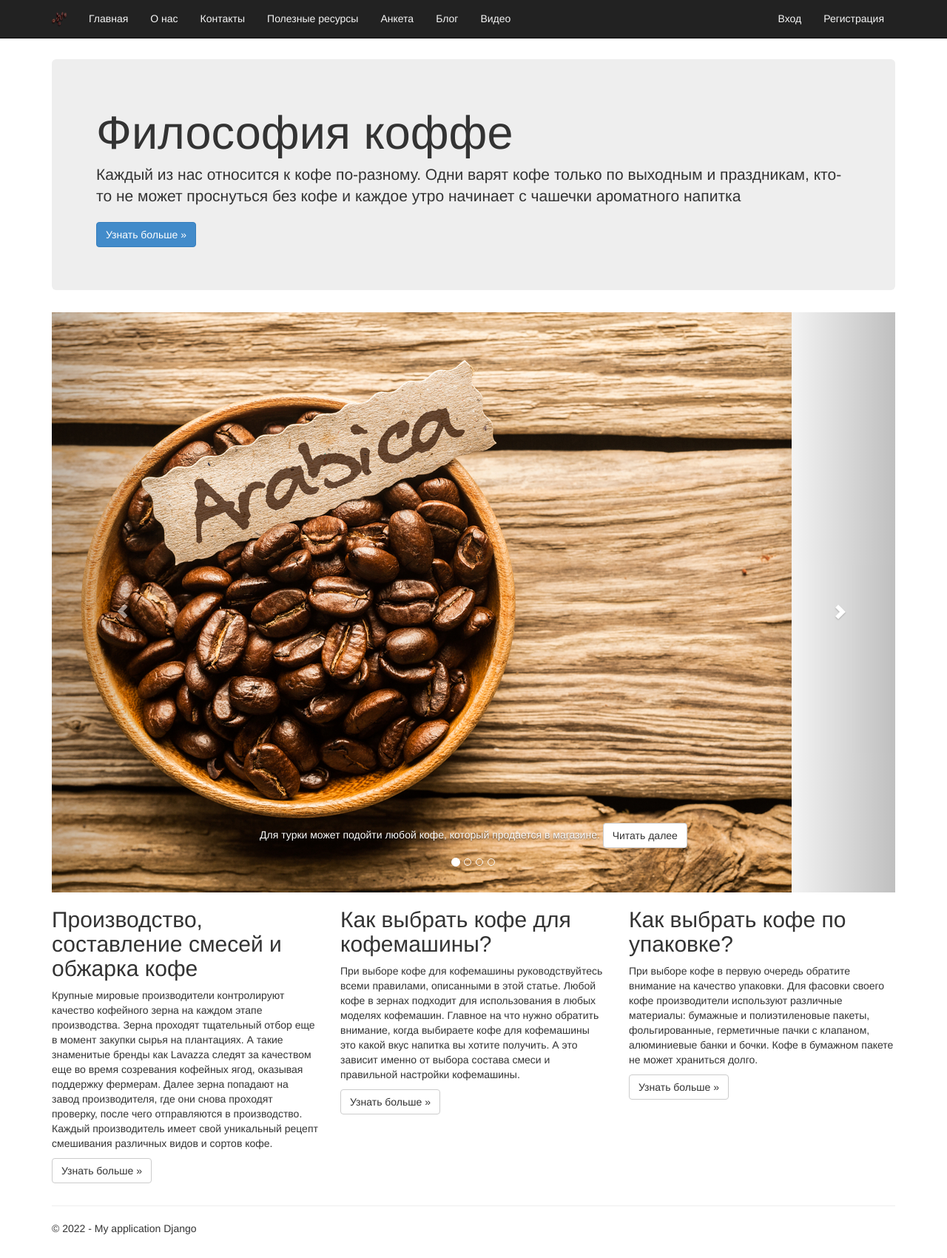
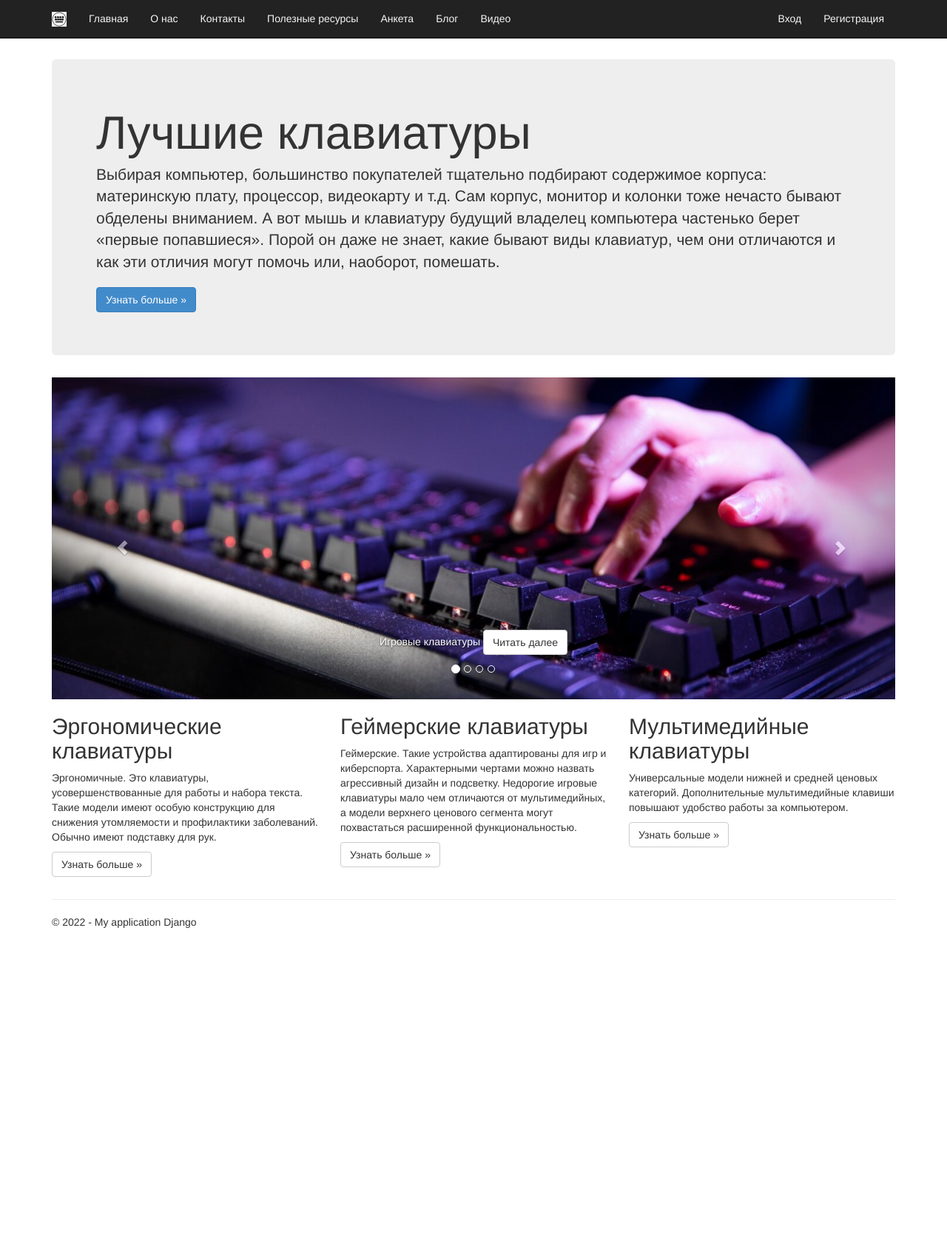
Before and after one commit to DronB1/4LabWeb, a Django app: page / in a window 1280 px wide. Shown: the whole page at 74% size. After the commit the page ends 1254 px from the top, so only its background shows below. Run offline with Django 3.2, Linux system fonts and the light colour scheme; some libraries are stand-ins or nearby versions.

Commit message:
кайф

```diff
--- a/4LabWeb/app/templates/app/about.html
+++ b/4LabWeb/app/templates/app/about.html
@@ -6,13 +6,13 @@
 <h3>{{ message }}</h3>
 
 <adress>
-   <strong>Философия коффе</strong><br />
-    Основана в 2000 году. Привозим самый вкусный коффе с самых дальних стран<br />
+   <strong>Магазин клавиатур</strong><br />
+    Основана в 2000 году. Привозим самые лучшие клавиатуры со всего мира!<br />
     Ждем вас каждый день с 9:00 по 20:00.
 </adress>
 
 <adress>
     <strong>Отдел маркетинга:</strong>
-    <a href="mailto:make.rom@yandex.ru">make.rom@yandex.ru</a>
+    <a href="mailto:make.rom@yandex.ru">ruslantut@yandex.ru</a>
  </adress>
 {% endblock %}
--- a/4LabWeb/app/templates/app/contact.html
+++ b/4LabWeb/app/templates/app/contact.html
@@ -13,7 +13,7 @@
 
 <address>
     <strong>Отдел маркетинга:</strong>
-    <a href="mailto:make.rom@yandex.ru">make.rom@yandex.ru</a>
+    <a href="mailto:make.rom@yandex.ru">ruslantut@yandex.ru</a>
 </address>
 
 {% endblock %}
--- a/4LabWeb/app/templates/app/index.html
+++ b/4LabWeb/app/templates/app/index.html
@@ -5,8 +5,8 @@
 {% block content %}
 
 <div class="jumbotron">
-    <h1>Философия коффе</h1>
-    <p class="lead">Каждый из нас относится к кофе по-разному. Одни варят кофе только по выходным и праздникам, кто-то не может проснуться без кофе и каждое утро начинает с чашечки ароматного напитка</p>
+    <h1>Лучшие клавиатуры</h1>
+    <p class="lead">Выбирая компьютер, большинство покупателей тщательно подбирают содержимое корпуса: материнскую плату, процессор, видеокарту и т.д. Сам корпус, монитор и колонки тоже нечасто бывают обделены вниманием. А вот мышь и клавиатуру будущий владелец компьютера частенько берет «первые попавшиеся». Порой он даже не знает, какие бывают виды клавиатур, чем они отличаются и как эти отличия могут помочь или, наоборот, помешать.</p>
     <p><a href="https://www.djangoproject.com/" class="btn btn-primary btn-large">Узнать больше &raquo;</a></p>
 </div>
 <div id="myCarousel" class="carousel slide" data-ride="carousel" data-interval="2000">
@@ -18,10 +18,10 @@
     </ol>
     <div class="carousel-inner" role="listbox">
         <div class="item active">
-            <img src="{% static 'app/content/coffee.jpg'%} " alt="Первый слайд" class="img-responsive" />
+            <img src="{% static 'app/content/clava.jpg'%} " alt="Первый слайд" class="img-responsive" />
             <div class="carousel-caption" role="option">
                 <p>
-                    Для турки может подойти любой кофе, который продается в магазине.
+                    Игровые клавиатуры
                     <a class="btn btn-default" href="https://go.microsoft.com/fwlink/?LinkID=525028&clcid=0x409">
                         Читать далее
                     </a>
@@ -29,10 +29,10 @@
             </div>
         </div>
         <div class="item">
-            <img src="{% static 'app/content/coffee2.jpg'%}" width="600" height=" 600" alt="Второй слайд"  class="img-responsive" />
+            <img src="{% static 'app/content/clava1.jpg'%}" width="600" height=" 600" alt="Второй слайд"  class="img-responsive" />
             <div class="carousel-caption" role="option">
                 <p>
-                    В России не продают готовый молотый кофе необходимого помола.
+                   Беспроводные клавиатуры
                     <a class="btn btn-default" href="https://go.microsoft.com/fwlink/?LinkID=525030&clcid=0x409">
                         Читать далее
                     </a>
@@ -40,10 +40,10 @@
             </div>
         </div>
         <div class="item">
-            <img src=" {% static 'app/content/coffee3.jpg'%} " alt="Третий слайд"  class="img-responsive" />
+            <img src=" {% static 'app/content/clava2.jpg'%} " alt="Третий слайд"  class="img-responsive" />
             <div class="carousel-caption" role="option">
                 <p>
-                   Как выбрать кофе по упаковке?
+                   Механическая клавиатура
                     <a class="btn btn-default" href="https://go.microsoft.com/fwlink/?LinkID=525029&clcid=0x409">
                         Читать далее
                     </a>
@@ -68,23 +68,20 @@
 
 <div class="row">
     <div class="col-md-4">
-        <h2>Производство, составление смесей и обжарка кофе</h2>
+        <h2>Эргономические клавиатуры</h2>
         <p>
-            Крупные мировые производители контролируют качество кофейного зерна на каждом этапе производства. Зерна проходят тщательный отбор еще в момент закупки сырья на плантациях. А такие знаменитые бренды как Lavazza следят за качеством еще во время созревания кофейных ягод, оказывая поддержку фермерам. Далее зерна попадают на завод производителя, где они снова проходят проверку, после чего отправляются в производство.
-            Каждый производитель имеет свой уникальный рецепт смешивания различных видов и сортов кофе.
+            Эргономичные. Это клавиатуры, усовершенствованные для работы и набора текста. Такие модели имеют особую конструкцию для снижения утомляемости и профилактики заболеваний. Обычно имеют подставку для рук.
         </p>
         <p><a class="btn btn-default" href="mailto:make.rom@yandex.ru">Узнать больше &raquo;</a></p>
     </div>
     <div class="col-md-4">
-        <h2>Как выбрать кофе для кофемашины?</h2>
-        <p>При выборе кофе для кофемашины руководствуйтесь всеми правилами, описанными в этой статье. Любой кофе в зернах подходит для использования в любых моделях кофемашин. Главное на что нужно обратить внимание, когда выбираете кофе для кофемашины это какой вкус напитка вы хотите получить. А это зависит именно от выбора состава смеси и правильной настройки кофемашины.</p>
+        <h2>Геймерские клавиатуры</h2>
+        <p>Геймерские. Такие устройства адаптированы для игр и киберспорта. Характерными чертами можно назвать агрессивный дизайн и подсветку. Недорогие игровые клавиатуры мало чем отличаются от мультимедийных, а модели верхнего ценового сегмента могут похвастаться расширенной функциональностью.</p>
         <p><a class="btn btn-default" href="mailto:make.rom@yandex.ru">Узнать больше &raquo;</a></p>
     </div>
     <div class="col-md-4">
-        <h2>Как выбрать кофе по упаковке?</h2>
-        <p>При выборе кофе в первую очередь обратите внимание на качество упаковки.
-            Для фасовки своего кофе производители используют различные материалы: бумажные и полиэтиленовые пакеты, фольгированные, герметичные пачки с клапаном, алюминиевые банки и бочки.
-            Кофе в бумажном пакете не может храниться долго.</p>
+        <h2>Мультимедийные клавиатуры</h2>
+        <p>Универсальные модели нижней и средней ценовых категорий. Дополнительные мультимедийные клавиши повышают удобство работы за компьютером.</p>
         <p><a class="btn btn-default" href="mailto:make.rom@yandex.ru">Узнать больше &raquo;</a></p>
     </div>
 </div>
--- a/4LabWeb/app/templates/app/layout.html
+++ b/4LabWeb/app/templates/app/layout.html
@@ -19,7 +19,7 @@
                     <span class="icon-bar"></span>
                     <span class="icon-bar"></span>
                 </button>
-                <a href="/" class="navbar-brand"> <img src="{% static 'app/content/coffee.png' %}" alt="logo" /> </a>
+                <a href="/" class="navbar-brand"> <img src="{% static 'app/content/logo.png' %}" alt="logo" /> </a>
             </div>
             <div class="navbar-collapse collapse">
                 <ul class="nav navbar-nav">
```
Also changed, not shown: 4LabWeb/app/static/app/content/clava.jpg (added), 4LabWeb/app/static/app/content/clava1.jpg (added), 4LabWeb/app/static/app/content/clava2.jpg (added), 4LabWeb/app/static/app/content/logo.png (added), 4LabWeb/db.sqlite3, 4LabWeb/media/p1.jpg, 4LabWeb/media/p2.jpg, 4LabWeb/media/p3.jpg.
